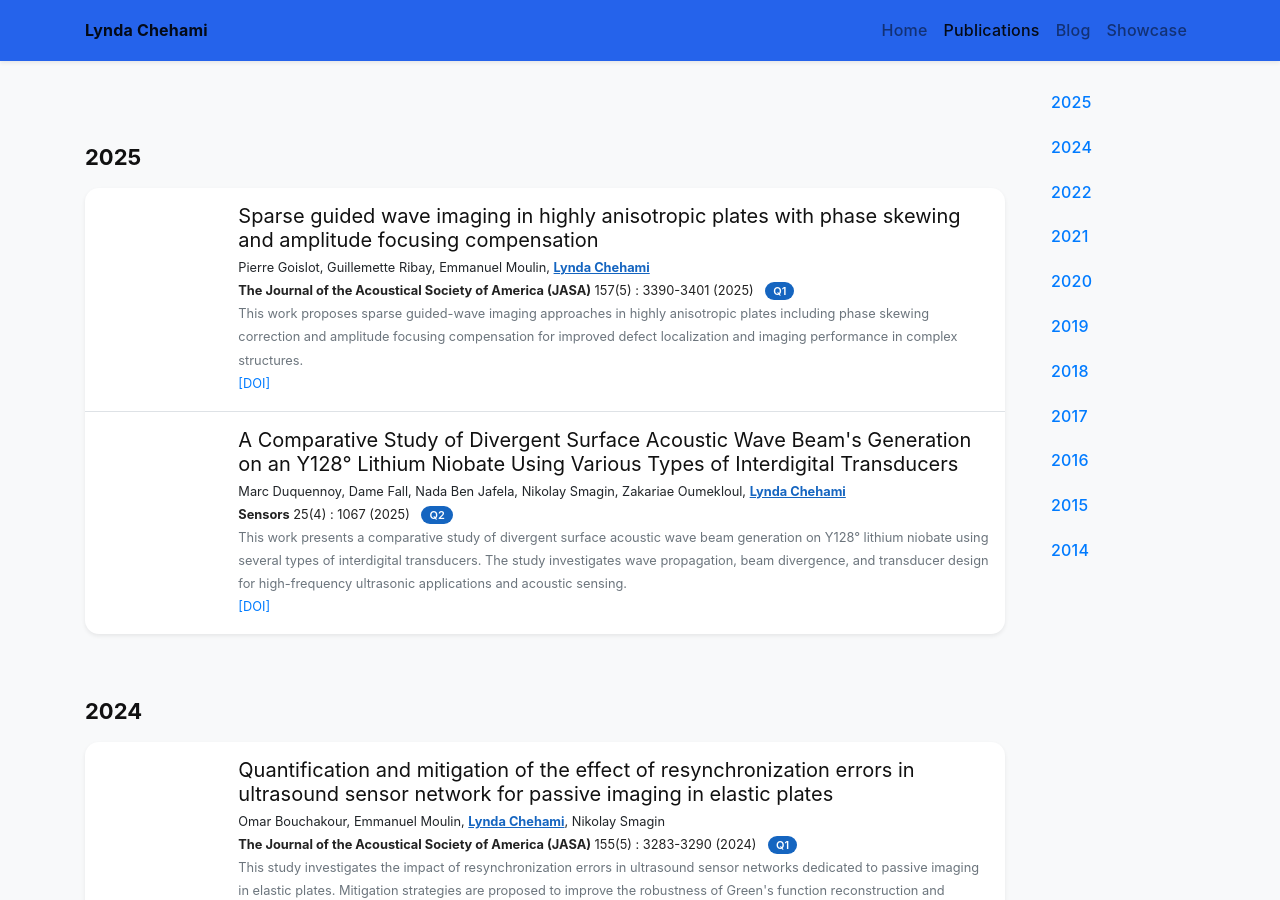
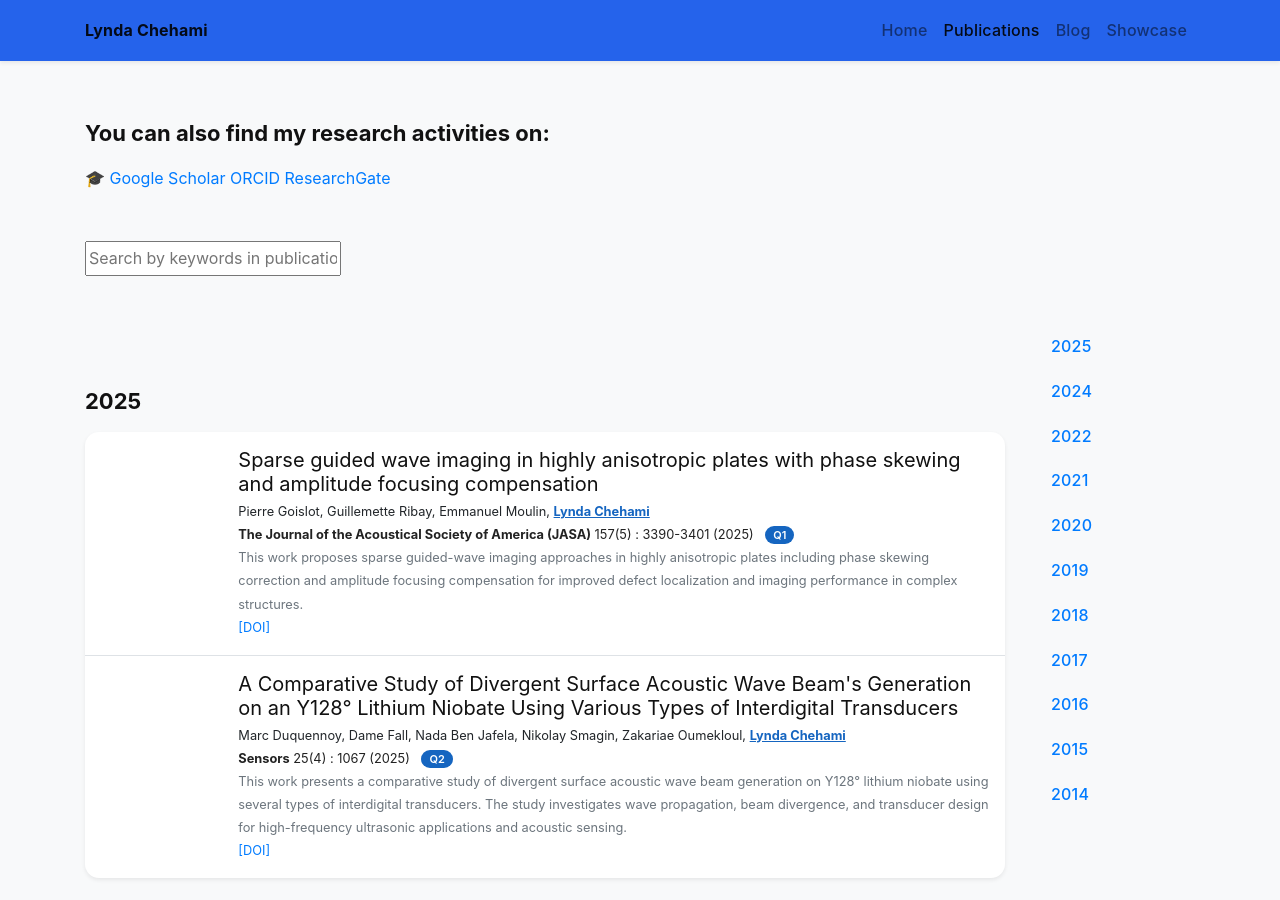
Before and after one commit to lchehami/lchehami.github.io, a Jekyll site: the page built from publications.html, in a window 1280 px wide and 900 px high. Built offline with Jekyll 4.4.1, drawn with Linux system fonts in a browser that asks for light colours; nearby versions of some CDN libraries; a style sheet for code colours, icons or effects is not loaded.

Commit message:
Update publications.html

```diff
--- a/publications.html
+++ b/publications.html
@@ -8,25 +8,81 @@ body_attr: >-
 
 {% assign pubs_by_year = site.publications | sort: "date" | reverse | group_by_exp: "item", "item.date | date: '%Y'" %}
 
+<div class="research-links mb-5">
+
+    <h2 class="find-title">
+        You can also find my research activities on:
+    </h2>
+
+    <div class="pub-links">
+        <a href="https://scholar.google.com/citations?user=3FhRL0gAAAAJ&hl=fr" target="_blank">
+            🎓 Google Scholar
+        </a>
+
+        <a href="https://orcid.org/0000-0002-5561-3395" target="_blank">
+            ORCID
+        </a>
+
+        <a href="https://www.researchgate.net/profile/Lynda-Chehami" target="_blank">
+            ResearchGate
+        </a>
+    </div>
+
+</div>
+
+<div class="publication-search mb-5">
+    <input type="text"
+           id="pubSearch"
+           placeholder="Search by keywords in publications...">
+</div>
+
 <div class="row">
     <div class="col-12 col-lg-10">
+
         {% for year in pubs_by_year %}
         {% assign num_papers = year.items | size %}
-        <h2 class="pt-4" id="year-{{ year.name }}">{{ year.name }}</h2>
-        <div class="my-0 p-0 bg-white shadow-sm rounded-xl">
+
+        <h2 class="pt-4 pub-year" id="year-{{ year.name }}">
+            {{ year.name }}
+        </h2>
+
+        <div class="my-0 p-0 bg-white shadow-sm rounded-xl publication-year-block">
             {% for item in year.items %}
+            <div class="publication-entry">
                 {% include widgets/publication_item.html item=item hide_bottom_border=forloop.last first=forloop.first last=forloop.last %}
+            </div>
             {% endfor %}
         </div>
+
         {% endfor %}
+
     </div>
 
     <div class="col-2 d-none d-lg-block">
         <div id="navbar-year" class="nav nav-pills flex-column sticky-top" style="top: 80px">
             {% for year in pubs_by_year %}
-            <a class="nav-link d-block" href="#year-{{ year.name }}">{{ year.name }}</a>
+            <a class="nav-link d-block" href="#year-{{ year.name }}">
+                {{ year.name }}
+            </a>
             {% endfor %}
         </div>
     </div>
 
 </div>
+
+<script>
+document.getElementById("pubSearch").addEventListener("keyup", function() {
+    let filter = this.value.toLowerCase();
+    let entries = document.querySelectorAll(".publication-entry");
+
+    entries.forEach(function(entry) {
+        let text = entry.innerText.toLowerCase();
+
+        if (text.includes(filter)) {
+            entry.style.display = "";
+        } else {
+            entry.style.display = "none";
+        }
+    });
+});
+</script>
```
